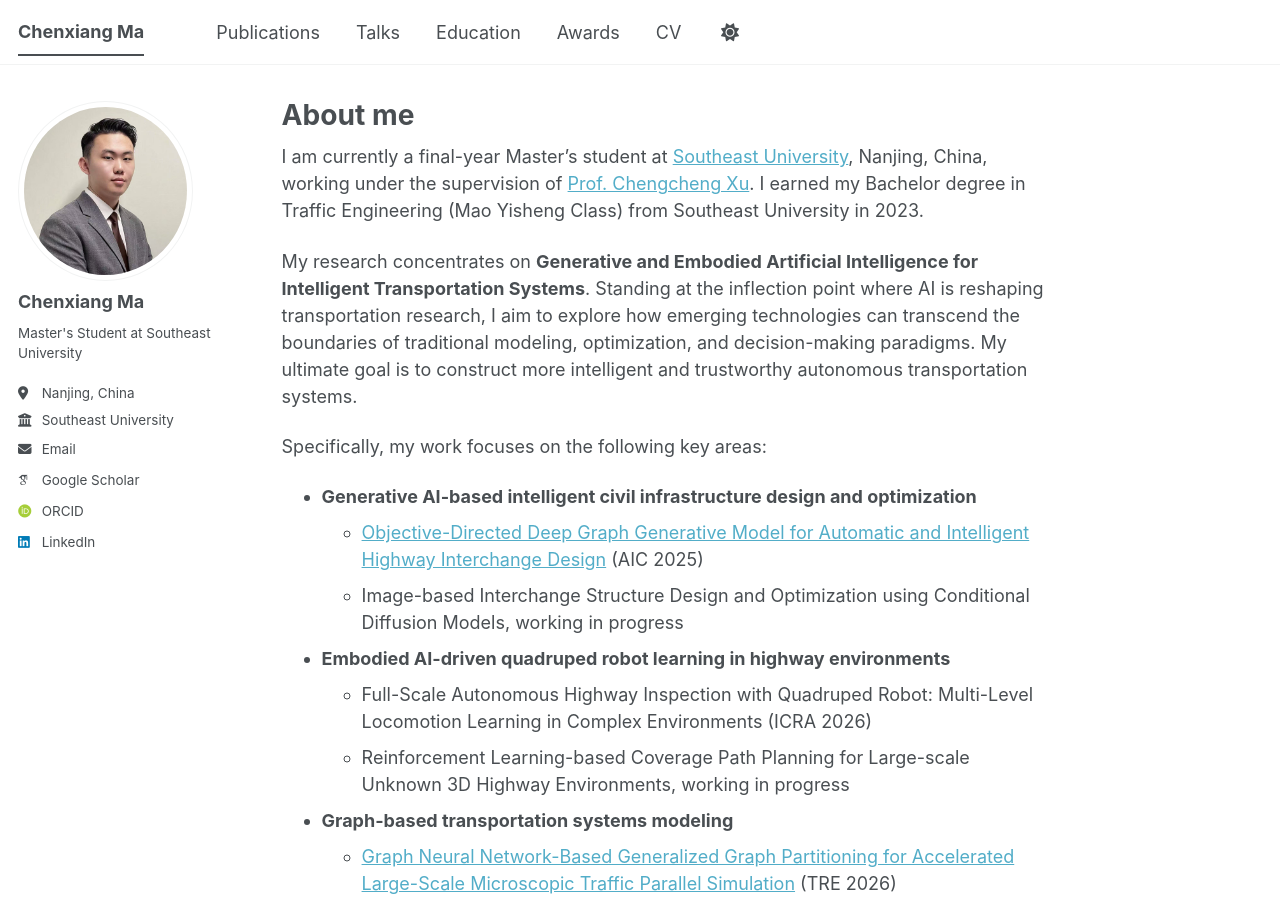
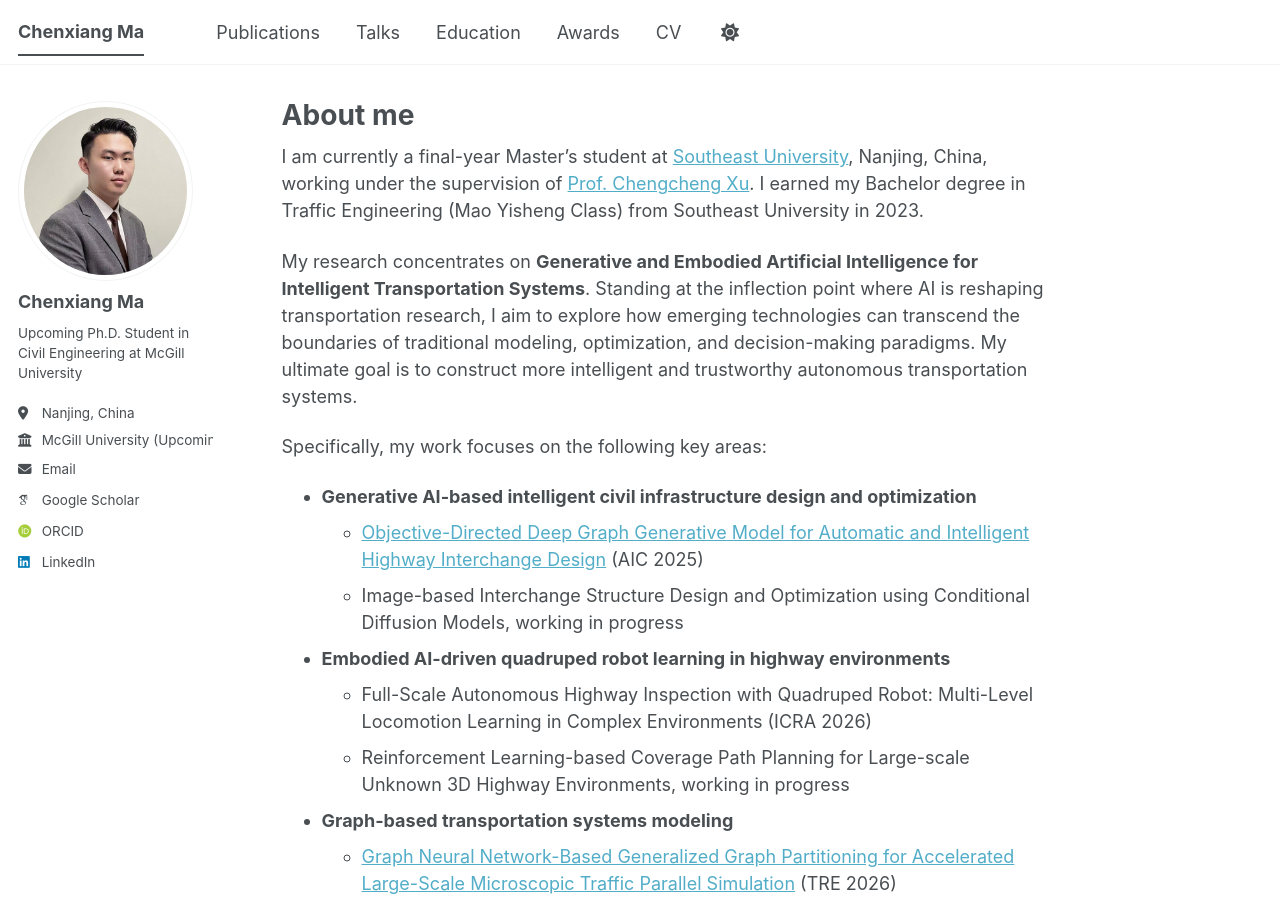
Before and after one commit to macxii23/macxii23.github.io, a Jekyll site: the page built from _pages/about.md, in a window 1280 px wide and 900 px high. Built offline with Jekyll 4.4.1, drawn with Linux system fonts in a browser that asks for light colours; some web fonts are replaced; a script bundle is joined from its source files by our own code; library files that are not in the unit come from our copies.

Commit message:
Update _config.yml

```diff
--- a/_config.yml
+++ b/_config.yml
@@ -12,7 +12,7 @@
 title                    : "Chenxiang Ma"
 title_separator          : "-"
 name                     : &name "Chenxiang Ma"
-description              : &description "Master's Student at Southeast University"   # Update this with a general description of your site, this is the default if not overridden by a page
+description              : &description "Upcoming Ph.D. Student in Civil Engineering at McGill University"   # Update this with a general description of your site, this is the default if not overridden by a page
 url                      : https://macxii23.github.io # The base hostname & protocol for your site e.g. "https://[your GitHub username].github.io",
                                                            # or if you already have some other page hosted on Github then use "https://[your GitHub username].github.io/[Your Repo Name]"
 baseurl                  : "" # the subpath of your site, e.g. "/blog"
@@ -26,9 +26,9 @@
   avatar           : "profile.png"
   name             : "Chenxiang Ma"
   pronouns         : # example: "she/her"
-  bio              : "Master's Student at Southeast University"
+  bio              : "Upcoming Ph.D. Student in Civil Engineering at McGill University"
   location         : "Nanjing, China"
-  employer         : "Southeast University"
+  employer         : "McGill University (Upcoming)"
   uri              : # URL
   email            : "machenxiang@seu.edu.cn"
 
```
